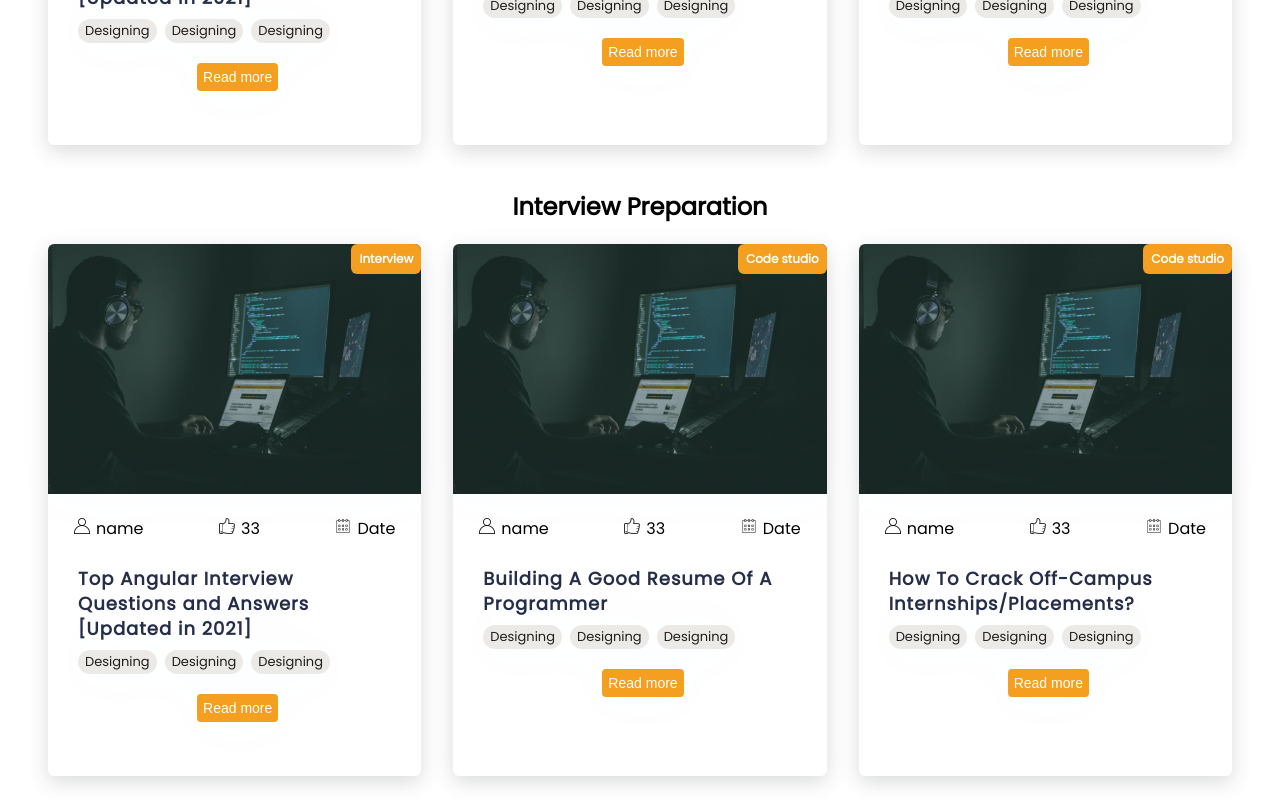
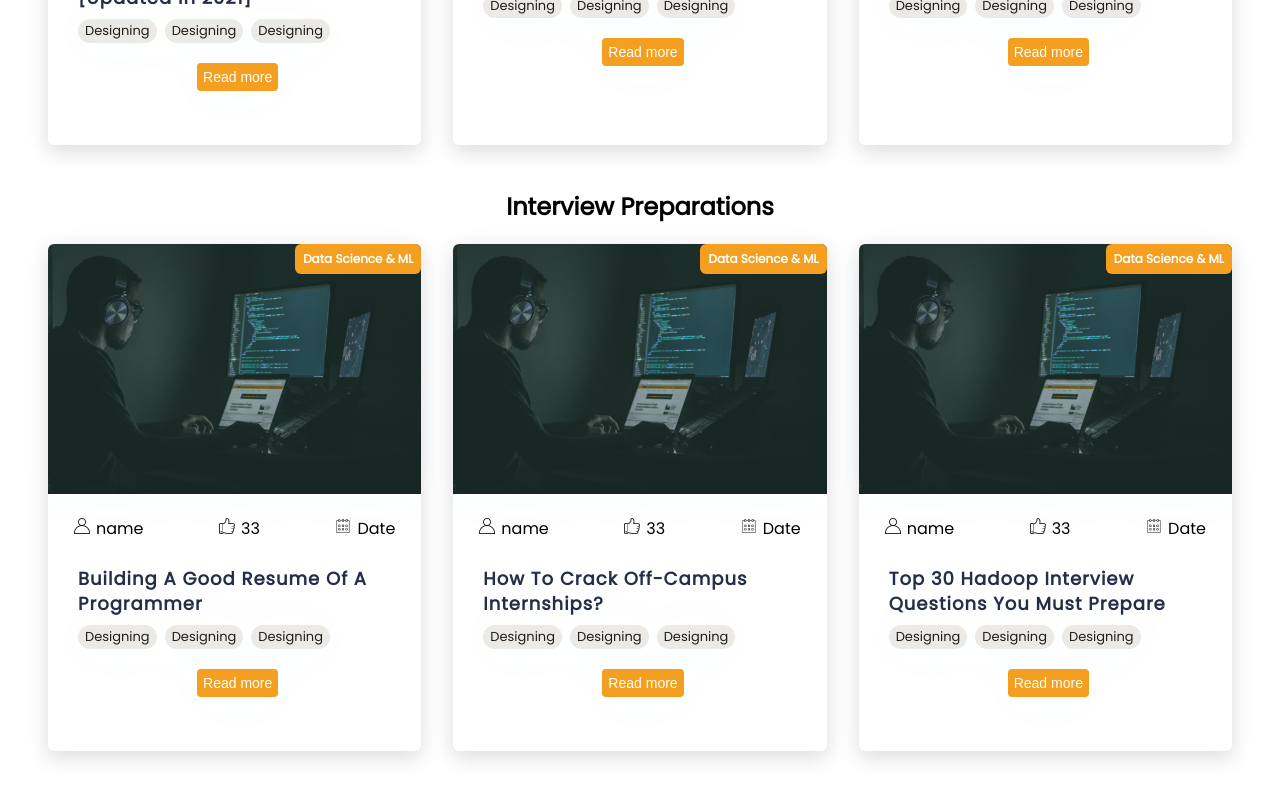
Before and after one commit to Shivangi020/Blogpage, a React (Create React App) app: page / in a window 1280 px wide. Shown: the part 1068-1868 px from the top of the page. After the commit the page ends 1843 px from the top, so only its background shows below. Built offline with nearby package versions, Linux system fonts and the light colour scheme.

Commit message:
removing mistakes

```diff
--- a/src/components/Card/Cards.js
+++ b/src/components/Card/Cards.js
@@ -71,31 +71,28 @@ function Cards() {
             </div>
           </div>
           <div className='cards'>
-          <h2>Interview Preparation</h2>
-          <div className='cards__container'>
+          <h2>Interview Preparations</h2>
+           <div className='cards__container'>
             <div className='cards__wrapper'>
-
-
-              <div className='cards__items'>
-
-                <CardItem
+             <div className='cards__items'>
+               <CardItem
                   src={image3}
-                  text='Top Angular Interview Questions and Answers [Updated in 2021]'
-                  label='Interview'
+                  text='Building A Good Resume Of A Programmer'
+                  label='Data Science & ML'
                   path=''
                   tag="Designing"
                 />
                 <CardItem
                   src={image3}
-                  text='Building A Good Resume Of A Programmer'
-                  label='Code studio'
+                  text='How To Crack Off-Campus Internships?'
+                  label='Data Science & ML'
                   path=''
                   tag="Designing"
                 />
                 <CardItem
                   src={image3}
-                  text='How To Crack Off-Campus Internships/Placements?'
-                  label='Code studio'
+                  text='Top 30 Hadoop Interview Questions You Must Prepare'
+                  label='Data Science & ML'
                   path=''
                   tag="Designing"
                 />
@@ -106,6 +103,8 @@ function Cards() {
               </div>
             </div>
           </div>
+
+
  </div>
  )
 
```
